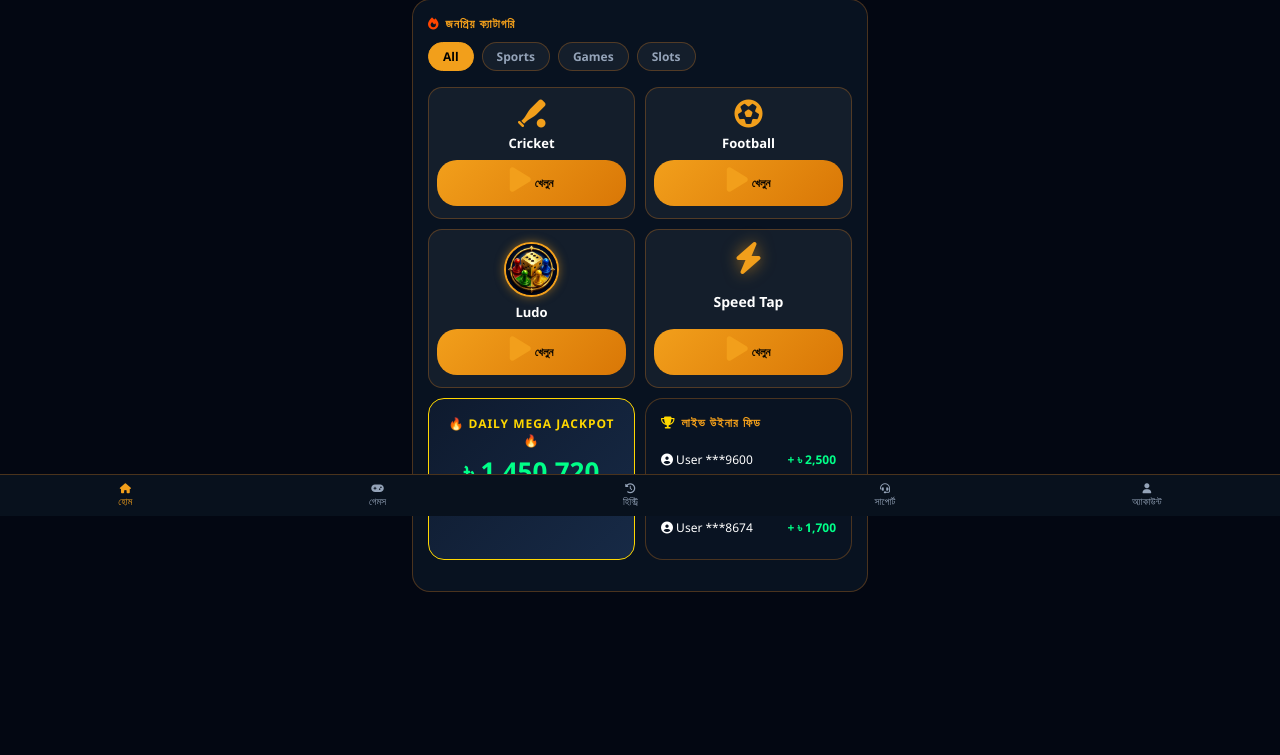
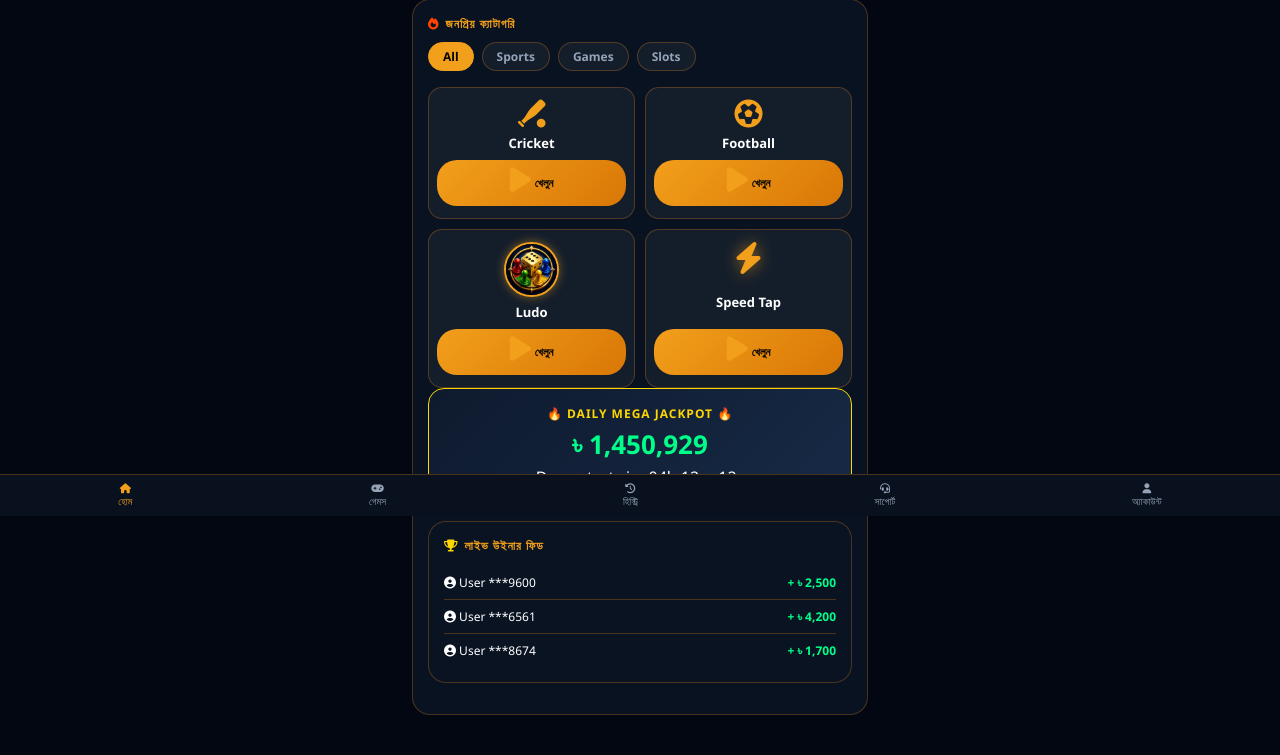
Before and after one commit to nishankazi514-cell/Bdxbet, a Flask app: page / in a window 1280 px wide. Shown: the part 284-1039 px from the top of the page. Before the commit the page ends 876 px from the top, so only its background shows below. Run offline with Flask 3, Linux system fonts and the light colour scheme; the visitor is signed in with stand-in values (Sample User, id 1); data comes from the database, SQL or seed files in the repository; some libraries are stand-ins or nearby versions.

Commit message:
Refactor game card and jackpot box structure

```diff
--- a/templates/index.html
+++ b/templates/index.html
@@ -177,17 +177,18 @@ body {
         <button class="play-btn" onclick="window.location.href='/ludo'"><i class="fa-solid fa-play"></i> <span data-i18n="play">খেলুন</span></button>
       </div>
 
-
       <div class="game-card" data-category="betting">
         <i class="fa-solid fa-bolt" style="color: var(--gold); font-size: 32px; margin-bottom: 8px; filter: drop-shadow(0 0 8px rgba(242, 159, 27, 0.6));"></i>
-  <div class="game-title" style="font-size: 14px; font-weight: 900; color: #fff;">Speed Tap</div>
+        <div class="game-title">Speed Tap</div>
         <button class="play-btn" onclick="window.location.href='/speed-tap'"><i class="fa-solid fa-play"></i> <span data-i18n="play">খেলুন</span></button>
       </div>
+    </div> <!-- গেম গ্রিড সঠিকভাবে এখানে শেষ হলো -->
 
+    <!-- জ্যাকপট ও উইনার ফিড আলাদা ফুল-উইডথ বক্স হিসেবে থাকবে -->
     <div class="jackpot-box">
       <div class="jackpot-title">🔥 DAILY MEGA JACKPOT 🔥</div>
-    <div class="jackpot-amount" id="jackpot">৳ 1,450,720</div>
-    <div style="font-size:11px;color:var(--muted);" id="jackpotTimer">Draw starts in: 04h 12m 30s</div>
+      <div class="jackpot-amount">৳ 1,450,929</div>
+      <div class="jackpot-timer">Draw starts in: 04h 12m 12s</div>
     </div>
 
   <div class="section-card">
```
Lines whose indentation alone changed are shown as unchanged.
